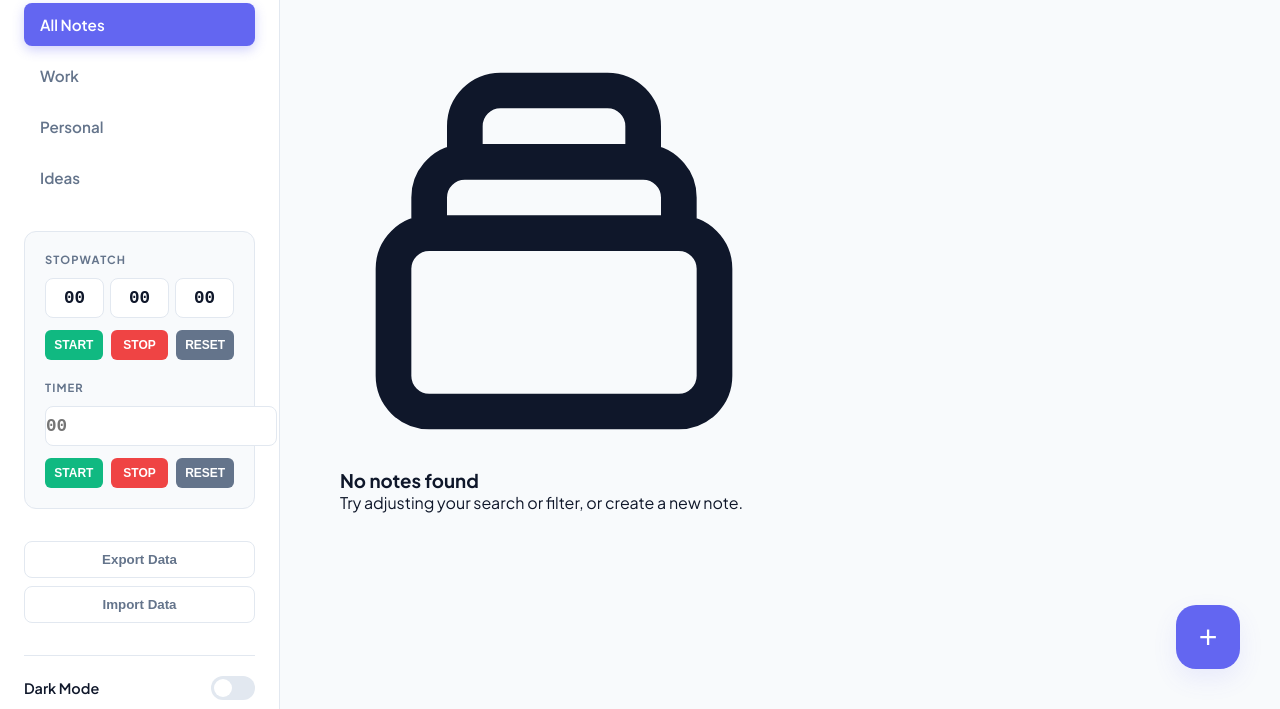
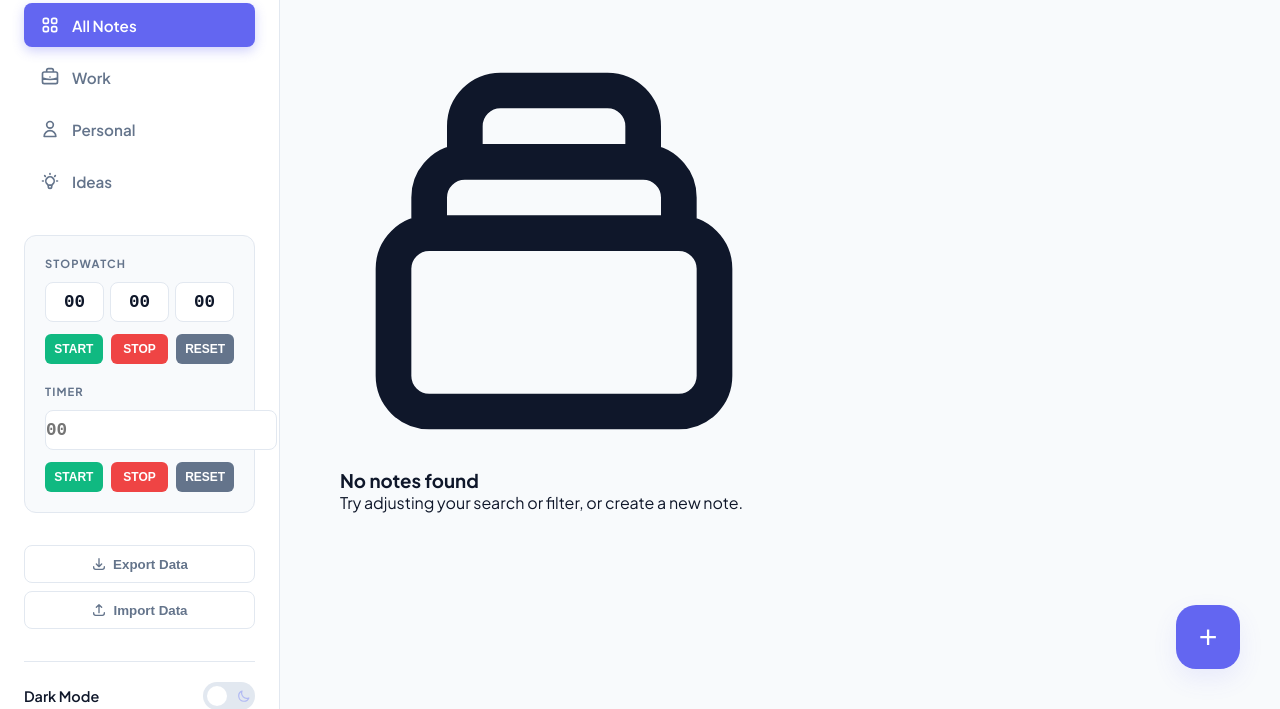
Before and after one commit to kamalSayed2004/time-manager, a website with bundled scripts: page index.html in a window 1280 px wide. Shown: the part 91-800 px from the top of the page. Built offline with nearby package versions, Linux system fonts and the light colour scheme.

Commit message:
Polish UI: Icons, Toggle Animation, Grid Fixes

```diff
--- a/index.html
+++ b/index.html
@@ -19,10 +19,74 @@
       </div>
 
       <nav class="sidebar-nav">
-        <button class="nav-item active" data-filter="all">All Notes</button>
-        <button class="nav-item" data-filter="work">Work</button>
-        <button class="nav-item" data-filter="personal">Personal</button>
-        <button class="nav-item" data-filter="ideas">Ideas</button>
+        <button class="nav-item active" data-filter="all">
+          <svg
+            width="20"
+            height="20"
+            fill="none"
+            stroke="currentColor"
+            viewBox="0 0 24 24"
+          >
+            <path
+              stroke-linecap="round"
+              stroke-linejoin="round"
+              stroke-width="2"
+              d="M4 6a2 2 0 012-2h2a2 2 0 012 2v2a2 2 0 01-2 2H6a2 2 0 01-2-2V6zM14 6a2 2 0 012-2h2a2 2 0 012 2v2a2 2 0 01-2 2h-2a2 2 0 01-2-2V6zM4 16a2 2 0 012-2h2a2 2 0 012 2v2a2 2 0 01-2 2H6a2 2 0 01-2-2v-2zM14 16a2 2 0 012-2h2a2 2 0 012 2v2a2 2 0 01-2 2h-2a2 2 0 01-2-2v-2z"
+            ></path>
+          </svg>
+          All Notes
+        </button>
+        <button class="nav-item" data-filter="work">
+          <svg
+            width="20"
+            height="20"
+            fill="none"
+            stroke="currentColor"
+            viewBox="0 0 24 24"
+          >
+            <path
+              stroke-linecap="round"
+              stroke-linejoin="round"
+              stroke-width="2"
+              d="M21 13.255A23.931 23.931 0 0112 15c-3.183 0-6.22-.62-9-1.745M16 6V4a2 2 0 00-2-2h-4a2 2 0 00-2 2v2m4 6h.01M5 20h14a2 2 0 002-2V8a2 2 0 00-2-2H5a2 2 0 00-2 2v10a2 2 0 002 2z"
+            ></path>
+          </svg>
+          Work
+        </button>
+        <button class="nav-item" data-filter="personal">
+          <svg
+            width="20"
+            height="20"
+            fill="none"
+            stroke="currentColor"
+            viewBox="0 0 24 24"
+          >
+            <path
+              stroke-linecap="round"
+              stroke-linejoin="round"
+              stroke-width="2"
+              d="M16 7a4 4 0 11-8 0 4 4 0 018 0zM12 14a7 7 0 00-7 7h14a7 7 0 00-7-7z"
+            ></path>
+          </svg>
+          Personal
+        </button>
+        <button class="nav-item" data-filter="ideas">
+          <svg
+            width="20"
+            height="20"
+            fill="none"
+            stroke="currentColor"
+            viewBox="0 0 24 24"
+          >
+            <path
+              stroke-linecap="round"
+              stroke-linejoin="round"
+              stroke-width="2"
+              d="M9.663 17h4.673M12 3v1m6.364 1.636l-.707.707M21 12h-1M4 12H3m3.343-5.657l-.707-.707m2.828 9.9a5 5 0 117.072 0l-.548.547A3.374 3.374 0 0014 18.469V19a2 2 0 11-4 0v-.531c0-.895-.356-1.754-.988-2.386l-.548-.547z"
+            ></path>
+          </svg>
+          Ideas
+        </button>
       </nav>
 
       <div class="timer-container">
@@ -76,8 +140,42 @@
       </div>
 
       <div class="data-management">
-        <button id="export-data" class="btn-outline">Export Data</button>
-        <button id="import-data" class="btn-outline">Import Data</button>
+        <button id="export-data" class="btn-outline">
+          <svg
+            width="16"
+            height="16"
+            fill="none"
+            stroke="currentColor"
+            viewBox="0 0 24 24"
+            style="margin-right: 6px"
+          >
+            <path
+              stroke-linecap="round"
+              stroke-linejoin="round"
+              stroke-width="2"
+              d="M4 16v1a3 3 0 003 3h10a3 3 0 003-3v-1m-4-4l-4 4m0 0l-4-4m4 4V4"
+            ></path>
+          </svg>
+          Export Data
+        </button>
+        <button id="import-data" class="btn-outline">
+          <svg
+            width="16"
+            height="16"
+            fill="none"
+            stroke="currentColor"
+            viewBox="0 0 24 24"
+            style="margin-right: 6px"
+          >
+            <path
+              stroke-linecap="round"
+              stroke-linejoin="round"
+              stroke-width="2"
+              d="M4 16v1a3 3 0 003 3h10a3 3 0 003-3v-1m-4-8l-4-4m0 0L8 8m4-4v12"
+            ></path>
+          </svg>
+          Import Data
+        </button>
         <input
           type="file"
           id="import-file"
@@ -90,7 +188,38 @@
         <label for="theme" class="theme-label">Dark Mode</label>
         <div class="toggle-switch">
           <input type="checkbox" name="theme" id="theme" />
-          <span class="slider"></span>
+          <span class="slider">
+            <svg
+              class="icon-sun"
+              width="14"
+              height="14"
+              fill="none"
+              stroke="currentColor"
+              viewBox="0 0 24 24"
+            >
+              <path
+                stroke-linecap="round"
+                stroke-linejoin="round"
+                stroke-width="2"
+                d="M12 3v1m0 16v1m9-9h-1M4 12H3m15.364 6.364l-.707-.707M6.343 6.343l-.707-.707m12.728 0l-.707.707M6.343 17.657l-.707.707M16 12a4 4 0 11-8 0 4 4 0 018 0z"
+              ></path>
+            </svg>
+            <svg
+              class="icon-moon"
+              width="14"
+              height="14"
+              fill="none"
+              stroke="currentColor"
+              viewBox="0 0 24 24"
+            >
+              <path
+                stroke-linecap="round"
+                stroke-linejoin="round"
+                stroke-width="2"
+                d="M20.354 15.354A9 9 0 018.646 3.646 9.003 9.003 0 0012 21a9.003 9.003 0 008.354-5.646z"
+              ></path>
+            </svg>
+          </span>
         </div>
       </div>
     </aside>
--- a/src/css/styles.css
+++ b/src/css/styles.css
@@ -207,6 +207,9 @@ aside {
   font-weight: 600;
   transition: all 0.2s;
   text-align: center;
+  display: flex;
+  align-items: center;
+  justify-content: center;
 }
 
 .btn-outline:hover {
@@ -232,8 +235,8 @@ aside {
 
 .toggle-switch {
   position: relative;
-  width: 44px;
-  height: 24px;
+  width: 52px;
+  height: 28px;
 }
 
 .toggle-switch input {
@@ -251,26 +254,55 @@ aside {
   bottom: 0;
   background-color: var(--border-color);
   transition: 0.4s;
-  border-radius: 24px;
+  border-radius: 34px;
+  display: flex;
+  align-items: center;
+  justify-content: space-between;
+  padding: 4px;
+  overflow: hidden;
 }
 
 .slider:before {
   position: absolute;
   content: "";
-  height: 18px;
-  width: 18px;
-  left: 3px;
-  bottom: 3px;
+  height: 20px;
+  width: 20px;
+  left: 4px;
+  bottom: 4px;
   background-color: white;
   transition: 0.4s;
   border-radius: 50%;
+  z-index: 2;
+}
+
+.icon-sun,
+.icon-moon {
+  z-index: 1;
+  transition: opacity 0.3s;
+}
+
+.icon-sun {
+  color: #f59e0b;
+  opacity: 1;
+}
+.icon-moon {
+  color: #818cf8;
+  opacity: 0.5;
 }
 
 input:checked + .slider {
+  background-color: var(--bg-card);
+  border: 1px solid var(--border-color);
+}
+input:checked + .slider:before {
+  transform: translateX(24px);
   background-color: var(--accent-color);
 }
-input:checked + .slider:before {
-  transform: translateX(20px);
+input:checked + .slider .icon-sun {
+  opacity: 0.5;
+}
+input:checked + .slider .icon-moon {
+  opacity: 1;
 }
 
 /* Main Content */
@@ -332,12 +364,12 @@ main {
   background-color: rgba(239, 68, 68, 0.05);
 }
 
-/* Notes Grid (Masonry-ish) */
+/* Notes Grid (Standard Grid for Stability) */
 #notes-container {
   display: grid;
   grid-template-columns: repeat(auto-fill, minmax(300px, 1fr));
   gap: 24px;
-  align-items: start;
+  align-items: stretch; /* Ensure cards are same height */
   padding-bottom: 100px;
 }
 
@@ -351,6 +383,7 @@ main {
   display: flex;
   flex-direction: column;
   gap: 16px;
+  height: 100%; /* Fill grid cell */
 }
 
 .card:hover {
@@ -370,6 +403,7 @@ main {
   line-height: 1.6;
   font-size: 0.95rem;
   white-space: pre-wrap;
+  flex: 1; /* Push meta down */
 }
 
 .card-meta {
@@ -378,7 +412,7 @@ main {
   align-items: center;
   font-size: 0.8rem;
   color: var(--text-secondary);
-  margin-top: 8px;
+  margin-top: auto;
   padding-top: 16px;
   border-top: 1px solid var(--border-color);
 }
```
